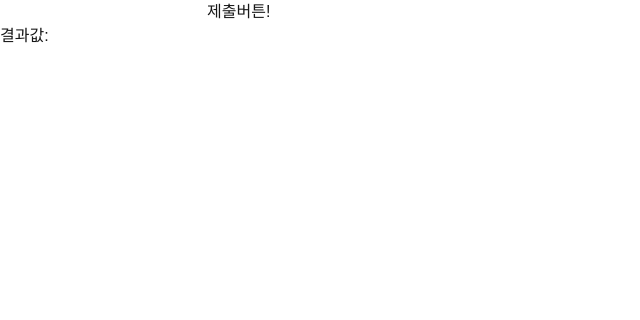
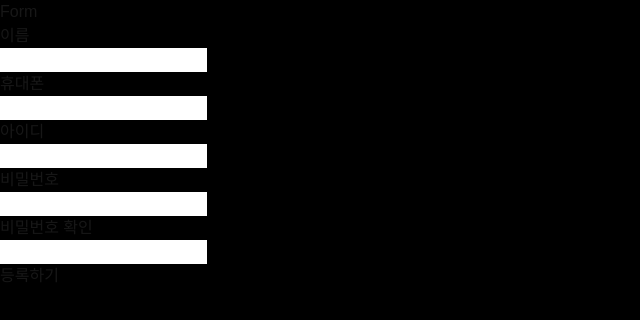
Before and after one commit to hayeonn2/Form, a Next.js app: page / in a window 1280 px wide. Shown: the top 320 px of the page, without its empty margins (0-640 px from the left). Built offline with nearby package versions, Linux system fonts and the light colour scheme.

Commit message:
feat: useForm, useFormState 테스트를 위한 폼 UI 생성

```diff
--- a/src/app/api/actions.js
+++ b/src/app/api/actions.js
@@ -2,7 +2,7 @@
 
 export async function textFormAction(message, formData) {
     try {
-        console.log(formData.get("text"), "폼?ㅎㅎ");
+        console.log(formData, "폼?ㅎㅎ");
 
         return { message: "성공적으로 처리되었습니다." };
     } catch (e) {
--- a/src/app/globals.css
+++ b/src/app/globals.css
@@ -3,13 +3,13 @@
 @tailwind utilities;
 
 :root {
-  --background: #ffffff;
+  --background: #000;
   --foreground: #171717;
 }
 
 @media (prefers-color-scheme: dark) {
   :root {
-    --background: #eee;
+    --background: #333;
     --foreground: #ededed;
   }
 }
--- a/src/app/layout.js
+++ b/src/app/layout.js
@@ -1,16 +1,4 @@
-import localFont from "next/font/local";
 import "./globals.css";
-
-const geistSans = localFont({
-  src: "./fonts/GeistVF.woff",
-  variable: "--font-geist-sans",
-  weight: "100 900",
-});
-const geistMono = localFont({
-  src: "./fonts/GeistMonoVF.woff",
-  variable: "--font-geist-mono",
-  weight: "100 900",
-});
 
 export const metadata = {
   title: "Create Next App",
@@ -20,9 +8,7 @@ export const metadata = {
 export default function RootLayout({ children }) {
   return (
     <html lang="en">
-      <body
-        className={`${geistSans.variable} ${geistMono.variable} antialiased`}
-      >
+      <body>
         {children}
       </body>
     </html>
--- a/src/app/page.js
+++ b/src/app/page.js
@@ -20,17 +20,56 @@ export default function Home() {
     }
 
     useEffect(() => {
-        if (actionState?.message) return console.error(actionState.message);
+        if (actionState?.message) return console.log(actionState.message);
     }, [actionState]);
 
     return (
-    <form action={formAction} className="border w-[500px] bg-[#ddd] rounded-[10px] mx-auto mt-[120px]">
-      <input className={"text-black"} type={"text"} {...form.register("text", {
-          onChange: (e) => handleInputChange(e)
-      })} />
-        <button className={"p-[5px] bg-sky-800"} type={"submit"}>제출버튼!</button>
+        <div className={"bg-white w-[500px] mx-auto my-[200px] rounded-[12px] p-[20px]"}>
+            <p className={"text-black font-bold text-[24px]"}>Form</p>
+            <form action={formAction} className={"flex flex-col gap-[12px]"}>
+                <div>
+                    <p className={"text-black"}>이름</p>
+                    <input className={"text-black border border-[#e0e0e0] rounded-[4px]"}
+                           type={"text"} {...form.register("userName", {
+                        onChange: (e) => handleInputChange(e)
+                    })} />
+                </div>
 
-        <p className="text-black mt-[30px]">결과값: {text}</p>
-    </form>
-  );
+                <div>
+                    <p className={"text-black"}>휴대폰</p>
+                    <input className={"text-black border border-[#e0e0e0] rounded-[4px]"}
+                           type={"text"} {...form.register("userPhone", {
+                        onChange: (e) => handleInputChange(e)
+                    })} />
+                </div>
+
+                <div>
+                    <p className={"text-black"}>아이디</p>
+                    <input className={"text-black border border-[#e0e0e0] rounded-[4px]"}
+                           type={"text"} {...form.register("userId", {
+                        onChange: (e) => handleInputChange(e)
+                    })} />
+                </div>
+
+                <div>
+                    <p className={"text-black"}>비밀번호</p>
+                    <input className={"text-black border border-[#e0e0e0] rounded-[4px]"}
+                           type={"text"} {...form.register("userPw", {
+                        onChange: (e) => handleInputChange(e)
+                    })} />
+                </div>
+
+                <div>
+                    <p className={"text-black"}>비밀번호 확인</p>
+                    <input className={"text-black border border-[#e0e0e0] rounded-[4px]"}
+                           type={"text"} {...form.register("pwConfirm", {
+                        onChange: (e) => handleInputChange(e)
+                    })} />
+                </div>
+
+
+                <button className={"p-[5px] bg-sky-800 rounded-[4px]"} type={"submit"}>등록하기</button>
+            </form>
+        </div>
+    );
 }
```
